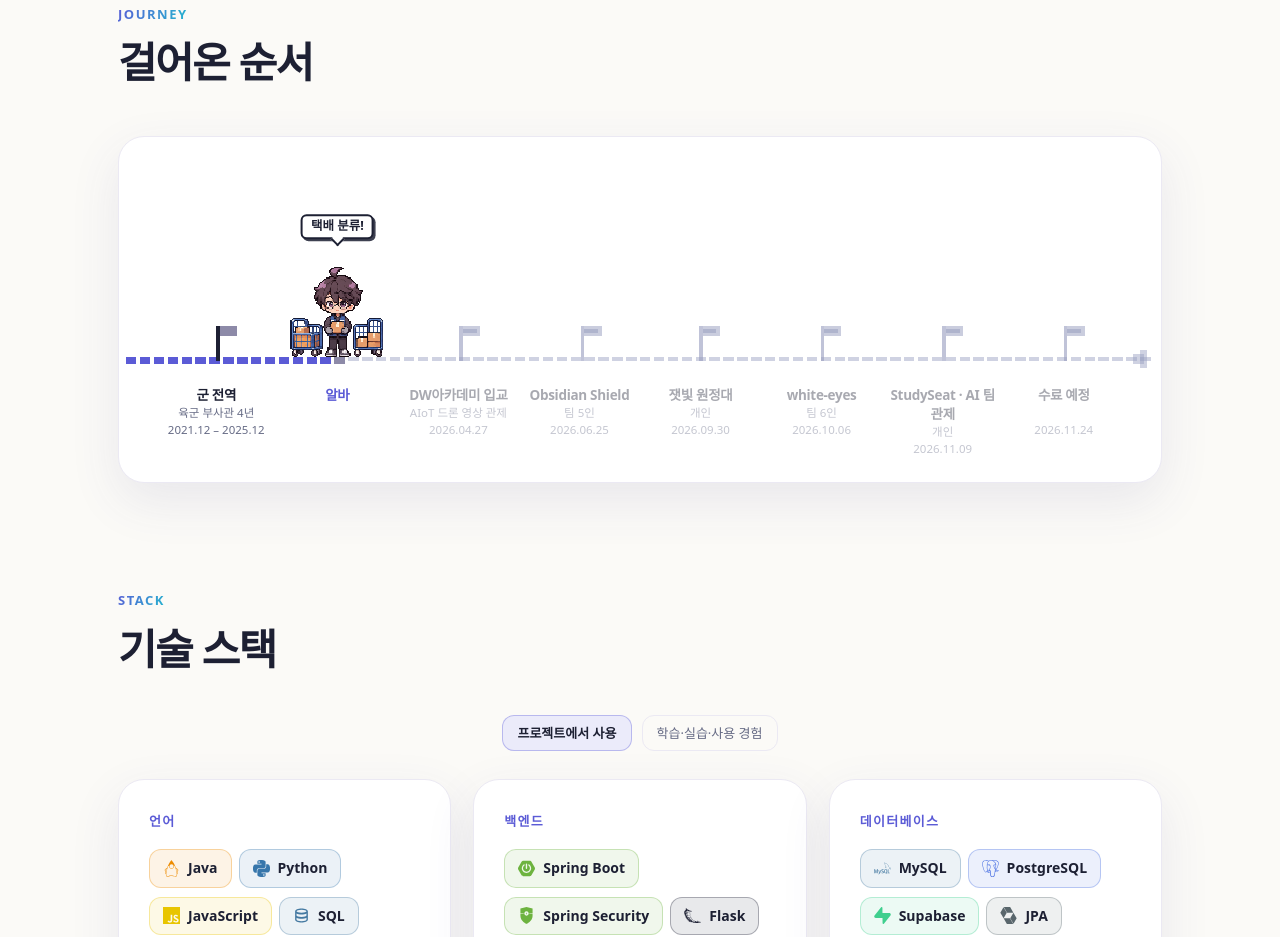
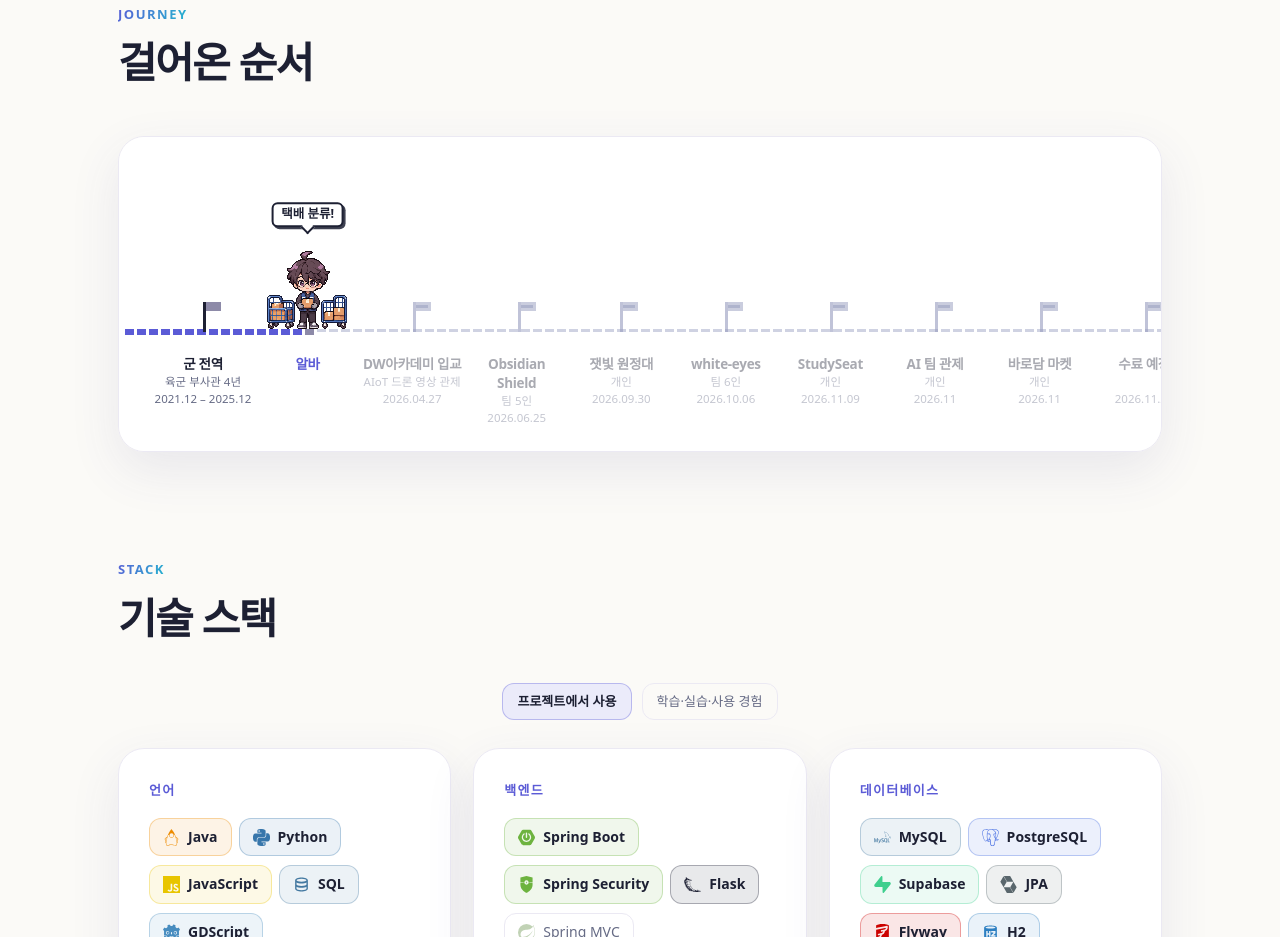
Before and after one commit to donggeun-dev/donggeun-dev.github.io, a plain HTML site: page index.html in a window 1280 px wide. Shown: the part 1859-2796 px from the top of the page. Drawn offline with Linux system fonts and the light colour scheme; a web font is replaced by a local one.

Commit message:
Expand journey to include all portfolio projects

```diff
--- a/assets/journey/engine.js
+++ b/assets/journey/engine.js
@@ -1,18 +1,37 @@
 /* 걸어온 순서(JOURNEY) 도트 여정 — 장면·타이밍. 그림은 sprites.js(JourneyArt)가 담당. */
 (function(){
 const cv=document.getElementById('jy-cv'),c=cv.getContext('2d');c.imageSmoothingEnabled=false;
-const W=300,H=66,GY=60;
+const H=66,GY=60,STEP=244/7,PAD=28;
 const N=[
  {n:'군 전역',s:'육군 부사관 4년',d:'2021.12 – 2025.12',dw:3.2,out:'mil',ox:-8,k:'mil'},
  {n:'알바',s:'',d:'',dw:3.4,out:'job',ox:0,k:'job'},
  {n:'DW아카데미 입교',s:'AIoT 드론 영상 관제',d:'2026.04.27',dw:3.6,out:'dw',ox:-10,k:'study'},
- {n:'Obsidian Shield',s:'팀 5인',d:'2026.06.25',dw:5.2,out:'dw',ox:0,k:'team5'},
- {n:'잿빛 원정대',s:'개인',d:'2026.09.30',dw:3.8,out:'dw',ox:-10,k:'game'},
- {n:'white-eyes',s:'팀 6인',d:'2026.10.06',dw:5.2,out:'dw',ox:-8,k:'team6'},
- {n:'StudySeat · AI 팀 관제',s:'개인',d:'2026.11.09',dw:3.8,out:'dw',ox:-10,k:'web'},
+ // 프로젝트 목록을 기준으로 여정도 함께 늘어난다. 날짜가 같은 달이면 목록 순서를 유지한다.
+ ...projectStages(),
  {n:'수료 예정',s:'',d:'2026.11.24',dw:4.2,out:'grad',ox:0,k:'grad'}
 ];
-const WALK=2.4,XS=i=>28+i*(244/7),SX=i=>XS(i)+N[i].ox;
+function projectStages(){
+ const scenes={
+  'obsidian-shield':{k:'team5',d:'2026.06.25',dw:5.2,ox:0},
+  'gray-expedition':{k:'game',d:'2026.09.30'},
+  'white-eyes':{k:'team6',d:'2026.10.06',dw:5.2,ox:-8},
+  studyseat:{k:'booking',d:'2026.11.09'},
+  'ai-team-console':{k:'console'},
+  barodam:{k:'market'}
+ };
+ return (typeof P==='undefined'?[]:P).map(p=>{
+  const scene=scenes[p.id]||{},month=p.period.match(/\d{4}\.\d{2}/)?.[0]||'';
+  return {n:p.title,s:p.kind.startsWith('TEAM')?'팀 '+(p.kind.match(/\d+인/)?.[0]||'프로젝트'):'개인',d:scene.d||month,dw:3.8,out:'dw',ox:-10,k:'project',...scene,month};
+ }).sort((a,b)=>a.month.localeCompare(b.month));
+}
+const W=Math.ceil(PAD*2+STEP*(N.length-1)),density=cv.height/H;
+// 지점 사이 간격과 인물 크기를 유지하고, 프로젝트 수만큼 줄을 연장한다.
+cv.width=Math.round(W*density);c.setTransform(density,0,0,density,0,0);c.imageSmoothingEnabled=false;
+const inner=document.querySelector('.jy-in');
+inner.style.setProperty('--jy-width',W);
+inner.style.setProperty('--jy-min-width',(W*3)+'px');
+inner.style.setProperty('--jy-label-width',(STEP*.94/W*100)+'%');
+const WALK=2.4,XS=i=>PAD+i*STEP,SX=i=>XS(i)+N[i].ox;
 const SEG=[];let T=0;
 N.forEach((n,i)=>{SEG.push({t0:T,t1:T+n.dw,i,w:0});T+=n.dw;if(i<N.length-1){SEG.push({t0:T,t1:T+WALK,a:i,b:i+1,w:1});T+=WALK}});
 const TOTAL=T;
@@ -81,7 +100,8 @@ function seat(k,tl,mx){
  JourneyArt.scene(c,mx,fy,{kind:'study',frame:phase});
  const ax=mx+14;
  if(k==='game'&&tl>.8){c.save();c.globalAlpha=Math.min(1,(tl-.8)/.5);[['#c58da5',-9],['#9b87b7',0],['#86b5a0',9]].forEach(([col,dx],q)=>{const bob=Math.sin(tl*2.4+q)*.4,cm=mk(ax+dx-3,fy-47+bob+(q===1?-1:0));cm(0,0,7,11,'#f6e9dc');cm(1,1,5,9,col);cm(3,4,1,3,'#f6e9dc');cm(2,5,3,1,'#f6e9dc')});c.restore()}
- if(tl>.9){const tx=k==='study'?['Hello World','Java!','Spring Boot','public static void']:k==='game'?['혼자서도!','덱빌딩','로그라이크']:['예약 완료!','AI 호출 관제','배포!'];bubble(tx[Math.floor(tl)%tx.length],ax,fy-(k==='game'?51:32))}
+ const captions={study:['Hello World','Java!','Spring Boot','public static void'],game:['혼자서도!','덱빌딩','로그라이크'],booking:['좌석 선택!','예약 완료!','QR 입실!'],console:['AI 동시 요청!','코드 리뷰!','결과 확인!'],market:['상품 탐색!','쿠폰 적용!','주문 완료!']};
+ if(tl>.9){const tx=captions[k]||['코딩 중!','구현 완료!','배포!'];bubble(tx[Math.floor(tl)%tx.length],ax,fy-(k==='game'?51:32))}
 }
 function render(t){
  BQ=[];c.clearRect(0,0,W,H);
@@ -91,9 +111,9 @@ function render(t){
  /* 바닥선 */
  for(let x=2;x<W-2;x+=4){const done=x<mx;c.fillStyle=done?(x<W/2?'#5b5bd6':'#22b8cf'):'rgba(150,155,190,.45)';c.fillRect(x,GY,3,done?2:1)}
  c.fillStyle='rgba(150,155,190,.45)';c.fillRect(W-8,GY-1,3,3);c.fillRect(W-6,GY-2,2,5);
- const sceneKind=N[i].k,cover=walk?null:sceneKind==='job'?[mx-17,mx+17]:['study','game','web'].includes(sceneKind)?[mx-10,mx+23]:sceneKind==='team5'?[mx-46,mx+46]:sceneKind==='team6'?[mx-46,mx+63]:sceneKind==='mil'?[mx-9,mx+28]:[mx-10,mx+10];
+ const sceneKind=N[i].k,cover=walk?null:sceneKind==='job'?[mx-17,mx+17]:['study','game','booking','console','market','project'].includes(sceneKind)?[mx-10,mx+23]:sceneKind==='team5'?[mx-46,mx+46]:sceneKind==='team6'?[mx-46,mx+63]:sceneKind==='mil'?[mx-9,mx+28]:[mx-10,mx+10];
  /* 표지판 */
- N.forEach((n,k)=>{const x=Math.round(XS(k)),reached=k<=cur,col=['#8d8aa8','#8d8aa8','#2a9fb5','#5b5bd6','#f0764f','#5b5bd6','#f0764f','#22b8cf'][k];
+ N.forEach((n,k)=>{const x=Math.round(XS(k)),reached=k<=cur,col=n.k==='grad'?'#22b8cf':n.k==='study'?'#2a9fb5':n.k.startsWith('team')?'#5b5bd6':k<2?'#8d8aa8':'#f0764f';
   if(cover&&x>=cover[0]&&x<=cover[1]){c.fillStyle=reached?col:'rgba(150,155,190,.5)';c.fillRect(x-1,GY,3,2);return}
   c.fillStyle=reached?'#1d2033':'rgba(150,155,190,.6)';if(document.documentElement.dataset.theme==='dark')c.fillStyle=reached?'#eceefb':'rgba(150,155,190,.6)';
   c.fillRect(x,GY-9,1,10);c.fillStyle=reached?col:'rgba(150,155,190,.5)';c.fillRect(x+1,GY-9,5,3);c.fillRect(x+1,GY-8,4,1)});
@@ -118,7 +138,7 @@ function render(t){
   const phase=Math.floor(tl*2.1)%3;
   JourneyArt.scene(c,mx,GY,{kind:'sort',frame:phase});
   if(tl>.3)bubble(['소분 중!','택배 분류!','분류 완료!'][phase],mx,GY-34);
- }else if(k==='team5'){team(i,tl,mx,GY,5)}else if(k==='team6'){team(i,tl,mx,GY,6)}else if(k==='study'||k==='game'||k==='web'){seat(k,tl,mx)
+ }else if(k==='team5'){team(i,tl,mx,GY,5)}else if(k==='team6'){team(i,tl,mx,GY,6)}else if(['study','game','booking','console','market','project'].includes(k)){seat(k,tl,mx)
  }else if(k==='grad'){
   const jp=Math.abs(Math.sin(tl*3.2))*7;
   confetti(mx,GY,tl,26);
--- a/index.html
+++ b/index.html
@@ -221,13 +221,13 @@ footer{text-align:center;color:var(--sub);font-size:13px;padding:56px 0 44px}
 /* journey pixel */
 .jy{max-width:1100px;margin:0 auto}
 .jy-w{overflow-x:auto;border-radius:26px;background:var(--card);border:1px solid var(--line);box-shadow:var(--shadow);scrollbar-width:thin}
-.jy-in{position:relative;min-width:900px;padding:12px 0 0}
-#jy-cv{display:block;width:100%;aspect-ratio:300/66;image-rendering:pixelated;image-rendering:crisp-edges}
-.jy-b{position:absolute;left:0;top:12px;right:0;aspect-ratio:300/66;pointer-events:none}
+.jy-in{position:relative;min-width:var(--jy-min-width,900px);padding:12px 0 0}
+#jy-cv{display:block;width:100%;aspect-ratio:var(--jy-width,300)/66;image-rendering:pixelated;image-rendering:crisp-edges}
+.jy-b{position:absolute;left:0;top:12px;right:0;aspect-ratio:var(--jy-width,300)/66;pointer-events:none}
 .jy-bb{position:absolute;transform:translate(-50%,-100%);background:#fff;color:#1d2033;border:2px solid #1d2033;border-radius:6px;padding:1px 8px;font-size:12.5px;font-weight:800;white-space:nowrap;opacity:0;box-shadow:2px 2px 0 rgba(29,32,51,.85);line-height:1.5}
 .jy-bb:after{content:"";position:absolute;left:50%;bottom:-7px;width:8px;height:8px;background:#fff;border-right:2px solid #1d2033;border-bottom:2px solid #1d2033;transform:translateX(-50%) rotate(45deg)}
 .jy-l{position:relative;height:104px}
-.jy-l a{position:absolute;top:8px;width:11%;transform:translateX(-50%);text-align:center;cursor:pointer;color:inherit;text-decoration:none;transition:opacity .3s,transform .3s}
+.jy-l a{position:absolute;top:8px;width:var(--jy-label-width,11%);transform:translateX(-50%);text-align:center;cursor:pointer;color:inherit;text-decoration:none;transition:opacity .3s,transform .3s}
 .jy-l a b{display:block;font-size:13.5px;letter-spacing:-.3px;line-height:1.4}
 .jy-l a small{display:block;font-size:11.5px;color:var(--sub);line-height:1.45}
 .jy-l a.off{opacity:.38}.jy-l a.on b{color:var(--p1)}
@@ -1052,6 +1052,6 @@ addEventListener('hashchange',route);route();
 })();
 </script>
 <script src="assets/journey/sprites.js?v=line-20261119-6"></script>
-<script src="assets/journey/engine.js?v=line-20261119-7"></script>
+<script src="assets/journey/engine.js?v=line-20261119-8"></script>
 </body>
 </html>
```
